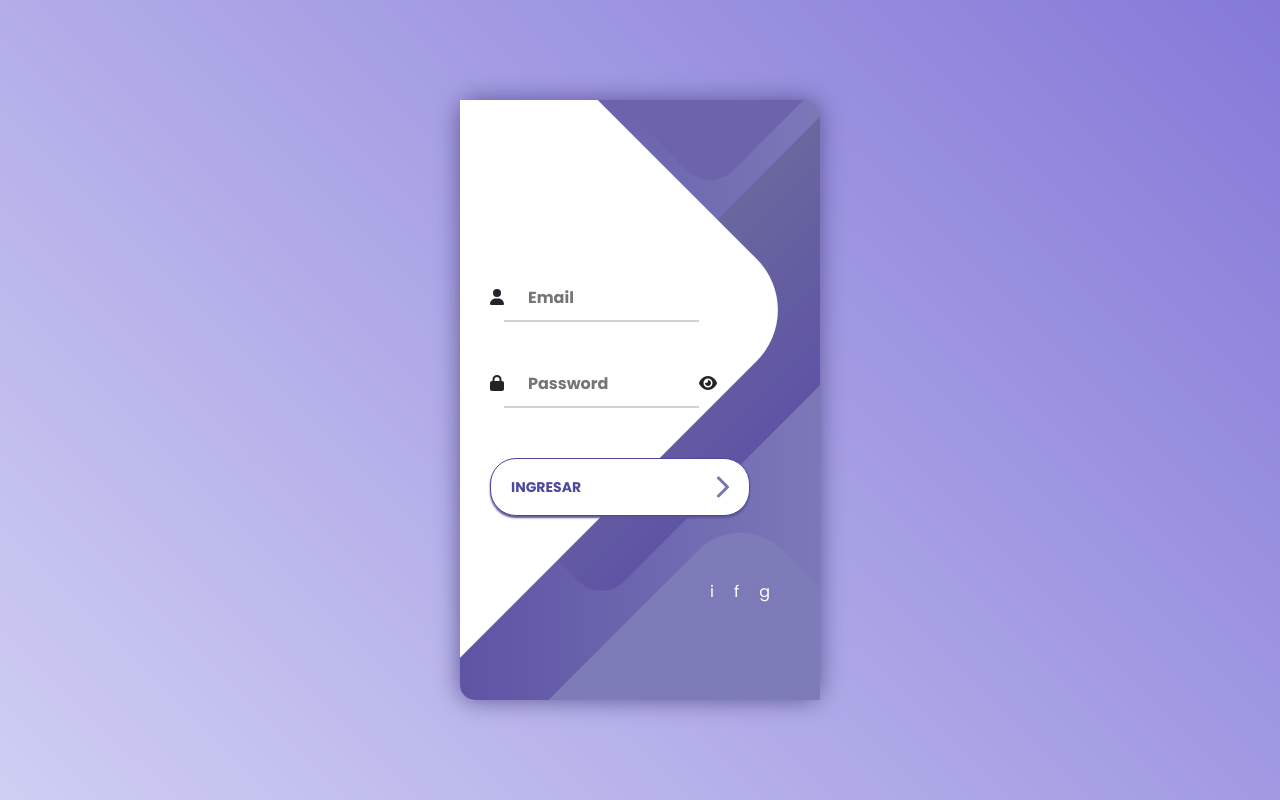
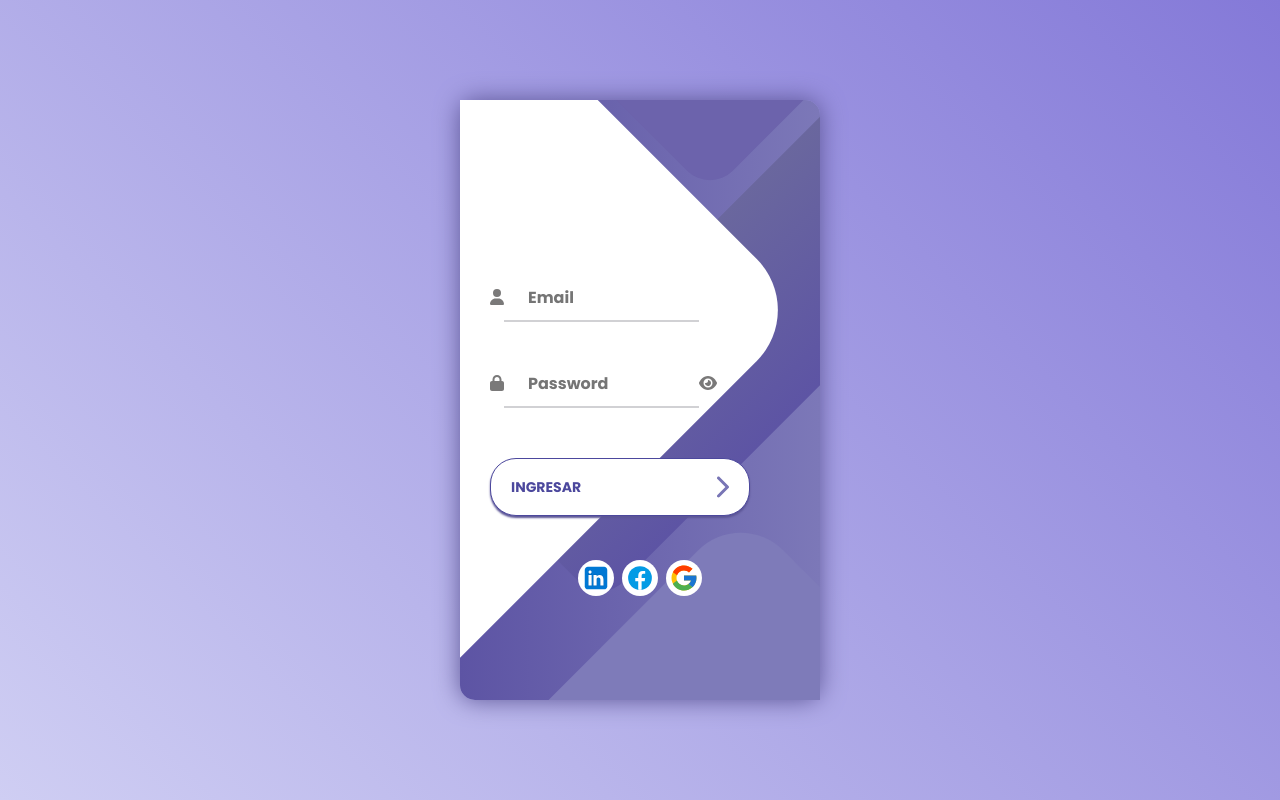
Before and after one commit to jordonez19/public, a Next.js app: page /login in a window 1280 px wide. Built offline with nearby package versions, Linux system fonts and the light colour scheme.

Commit message:
login dash

```diff
--- a/components/Login/index.js
+++ b/components/Login/index.js
@@ -20,7 +20,7 @@ const LoginComponent = ({ handleChange, handleSubmit }) => {
             <div className="custom-screen__content">
               <form className="custom-login" onSubmit={handleSubmit}>
                 <div className="custom-login__field">
-                  <FontAwesomeIcon icon={faUser} />
+                  <FontAwesomeIcon icon={faUser} className="icons-login-opacity"/>
                   <input
                     onChange={handleChange}
                     type="text"
@@ -30,7 +30,7 @@ const LoginComponent = ({ handleChange, handleSubmit }) => {
                   />
                 </div>
                 <div className="custom-login__field">
-                  <FontAwesomeIcon icon={faLock} />
+                  <FontAwesomeIcon icon={faLock} className="icons-login-opacity"/>
                   <input
                     onChange={handleChange}
                     type={viewInput ? "text" : "password"}
@@ -39,7 +39,7 @@ const LoginComponent = ({ handleChange, handleSubmit }) => {
                     placeholder="Password"
                   />
                   <FontAwesomeIcon
-                    className="cursor-pointer"
+                    className="cursor-pointer icons-login-opacity"
                     onClick={() => setViewInput(!viewInput)}
                     icon={!viewInput ? faEye : faEyeSlash}
                   />
@@ -58,16 +58,86 @@ const LoginComponent = ({ handleChange, handleSubmit }) => {
                 <div className="custom-social-icons">
                   <Link
                     href="#"
-                    className="custom-social-login__icon"
-                  >i</Link>
+                    className="custom-social-login__icon circle-white-icon me-2"
+                  >
+                    <svg
+                      xmlns="http://www.w3.org/2000/svg"
+                      x="0px"
+                      y="0px"
+                      width="30"
+                      height="30"
+                      viewBox="0 0 48 48"
+                    >
+                      <path
+                        fill="#0078d4"
+                        d="M42,37c0,2.762-2.238,5-5,5H11c-2.761,0-5-2.238-5-5V11c0-2.762,2.239-5,5-5h26c2.762,0,5,2.238,5,5	V37z"
+                      ></path>
+                      <path
+                        d="M30,37V26.901c0-1.689-0.819-2.698-2.192-2.698c-0.815,0-1.414,0.459-1.779,1.364	c-0.017,0.064-0.041,0.325-0.031,1.114L26,37h-7V18h7v1.061C27.022,18.356,28.275,18,29.738,18c4.547,0,7.261,3.093,7.261,8.274	L37,37H30z M11,37V18h3.457C12.454,18,11,16.528,11,14.499C11,12.472,12.478,11,14.514,11c2.012,0,3.445,1.431,3.486,3.479	C18,16.523,16.521,18,14.485,18H18v19H11z"
+                        opacity=".05"
+                      ></path>
+                      <path
+                        d="M30.5,36.5v-9.599c0-1.973-1.031-3.198-2.692-3.198c-1.295,0-1.935,0.912-2.243,1.677	c-0.082,0.199-0.071,0.989-0.067,1.326L25.5,36.5h-6v-18h6v1.638c0.795-0.823,2.075-1.638,4.238-1.638	c4.233,0,6.761,2.906,6.761,7.774L36.5,36.5H30.5z M11.5,36.5v-18h6v18H11.5z M14.457,17.5c-1.713,0-2.957-1.262-2.957-3.001	c0-1.738,1.268-2.999,3.014-2.999c1.724,0,2.951,1.229,2.986,2.989c0,1.749-1.268,3.011-3.015,3.011H14.457z"
+                        opacity=".07"
+                      ></path>
+                      <path
+                        fill="#fff"
+                        d="M12,19h5v17h-5V19z M14.485,17h-0.028C12.965,17,12,15.888,12,14.499C12,13.08,12.995,12,14.514,12	c1.521,0,2.458,1.08,2.486,2.499C17,15.887,16.035,17,14.485,17z M36,36h-5v-9.099c0-2.198-1.225-3.698-3.192-3.698	c-1.501,0-2.313,1.012-2.707,1.99C24.957,25.543,25,26.511,25,27v9h-5V19h5v2.616C25.721,20.5,26.85,19,29.738,19	c3.578,0,6.261,2.25,6.261,7.274L36,36L36,36z"
+                      ></path>
+                    </svg>
+                  </Link>
                   <Link
                     href="#"
-                    className="custom-social-login__icon"
-                  >f</Link>
+                    className="custom-social-login__icon circle-white-icon me-2"
+                  >
+                    <svg
+                      xmlns="http://www.w3.org/2000/svg"
+                      x="0px"
+                      y="0px"
+                      width="30"
+                      height="30"
+                      viewBox="0 0 48 48"
+                    >
+                      <path
+                        fill="#039be5"
+                        d="M24 5A19 19 0 1 0 24 43A19 19 0 1 0 24 5Z"
+                      ></path>
+                      <path
+                        fill="#fff"
+                        d="M26.572,29.036h4.917l0.772-4.995h-5.69v-2.73c0-2.075,0.678-3.915,2.619-3.915h3.119v-4.359c-0.548-0.074-1.707-0.236-3.897-0.236c-4.573,0-7.254,2.415-7.254,7.917v3.323h-4.701v4.995h4.701v13.729C22.089,42.905,23.032,43,24,43c0.875,0,1.729-0.08,2.572-0.194V29.036z"
+                      ></path>
+                    </svg>
+                  </Link>
                   <Link
                     href="#"
-                    className="custom-social-login__icon"
-                  >g</Link>
+                    className="custom-social-login__icon circle-white-icon"
+                  >
+                    <svg
+                      xmlns="http://www.w3.org/2000/svg"
+                      x="0px"
+                      y="0px"
+                      width="30"
+                      height="30"
+                      viewBox="0 0 48 48"
+                    >
+                      <path
+                        fill="#FFC107"
+                        d="M43.611,20.083H42V20H24v8h11.303c-1.649,4.657-6.08,8-11.303,8c-6.627,0-12-5.373-12-12c0-6.627,5.373-12,12-12c3.059,0,5.842,1.154,7.961,3.039l5.657-5.657C34.046,6.053,29.268,4,24,4C12.955,4,4,12.955,4,24c0,11.045,8.955,20,20,20c11.045,0,20-8.955,20-20C44,22.659,43.862,21.35,43.611,20.083z"
+                      ></path>
+                      <path
+                        fill="#FF3D00"
+                        d="M6.306,14.691l6.571,4.819C14.655,15.108,18.961,12,24,12c3.059,0,5.842,1.154,7.961,3.039l5.657-5.657C34.046,6.053,29.268,4,24,4C16.318,4,9.656,8.337,6.306,14.691z"
+                      ></path>
+                      <path
+                        fill="#4CAF50"
+                        d="M24,44c5.166,0,9.86-1.977,13.409-5.192l-6.19-5.238C29.211,35.091,26.715,36,24,36c-5.202,0-9.619-3.317-11.283-7.946l-6.522,5.025C9.505,39.556,16.227,44,24,44z"
+                      ></path>
+                      <path
+                        fill="#1976D2"
+                        d="M43.611,20.083H42V20H24v8h11.303c-0.792,2.237-2.231,4.166-4.087,5.571c0.001-0.001,0.002-0.001,0.003-0.002l6.19,5.238C36.971,39.205,44,34,44,24C44,22.659,43.862,21.35,43.611,20.083z"
+                      ></path>
+                    </svg>
+                  </Link>
                 </div>
               </div>
             </div>
--- a/styles/components/_login.scss
+++ b/styles/components/_login.scss
@@ -5,6 +5,10 @@
   background: v.$background-linear;
   min-height: 100vh;
   overflow: hidden;
+}
+.circle-white-icon {
+  background-color: v.$white;
+  border-radius: 50%;
 }
 
 .custom-container {
@@ -27,7 +31,6 @@
   z-index: 1;
   position: relative;
   height: 100%;
-
 }
 
 .custom-screen__background {
@@ -98,7 +101,12 @@
   top: 30px;
   color: #7875b5;
 }
-
+.icons-login-opacity {
+  color: #7a7979;
+}
+.icons-login-opacity:hover {
+  color: #414040;
+}
 .custom-login__input {
   border: none;
   border-bottom: 2px solid #d1d1d4;
@@ -156,6 +164,8 @@
   bottom: 0px;
   right: 0px;
   color: #fff;
+  left: 0;
+  margin: auto;
 }
 
 .custom-social-icons {
@@ -165,12 +175,12 @@
 }
 
 .custom-social-login__icon {
-  padding: 20px 10px;
+  padding: 3px 3px;
   color: #fff;
   text-decoration: none;
   text-shadow: 0px 0px 8px #7875b5;
 }
 
 .custom-social-login__icon:hover {
-  transform: scale(1.5);
+  transform: scale(1.2);
 }
--- a/styles/global/_globals.scss
+++ b/styles/global/_globals.scss
@@ -63,3 +63,7 @@
   background-color: #7a6ad8;
   color: #fff;
 }
+
+.cursor-pointer{
+  cursor: pointer;
+}
```
Also changed, not shown: pages/dashboard/index.js (+18 -9 lines).
